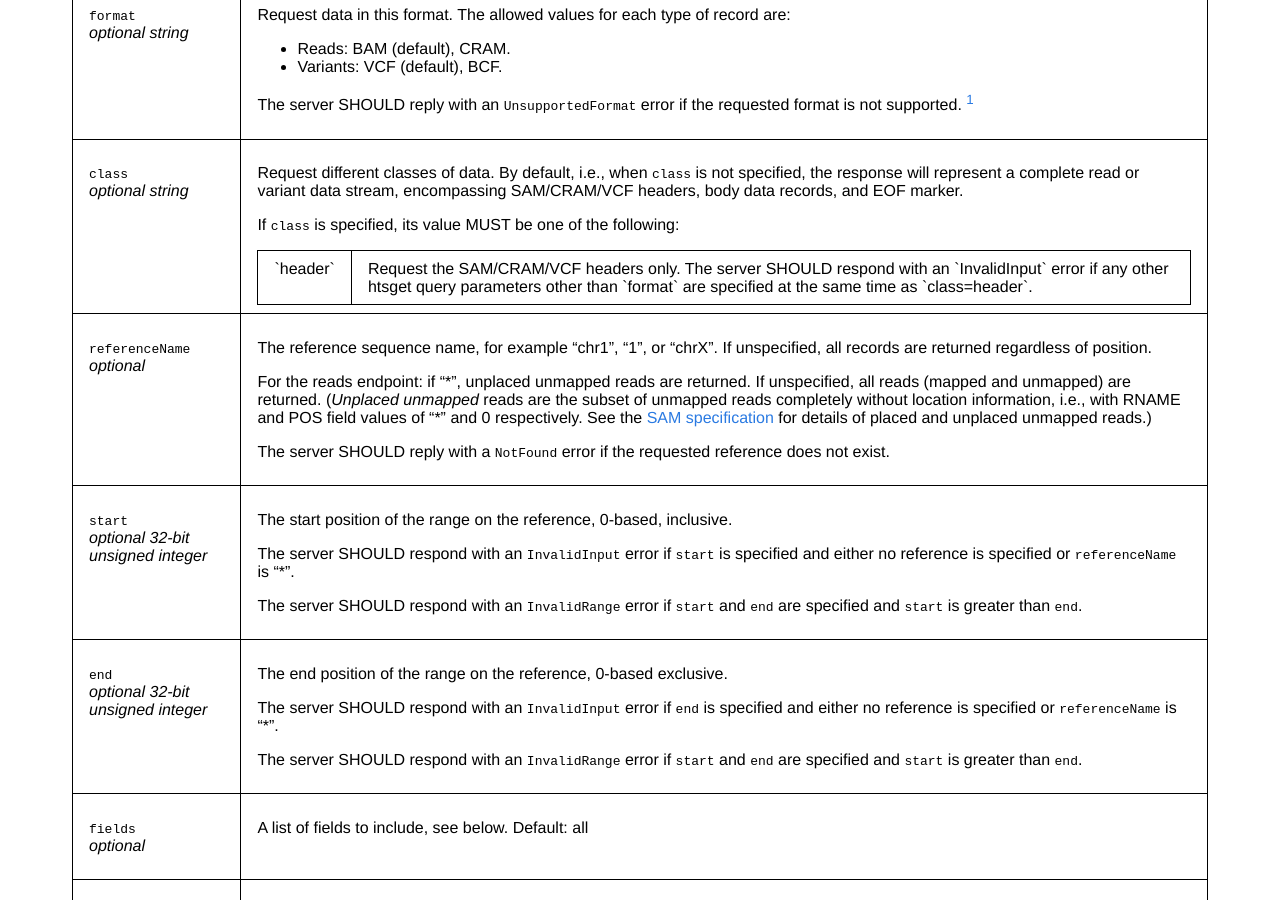
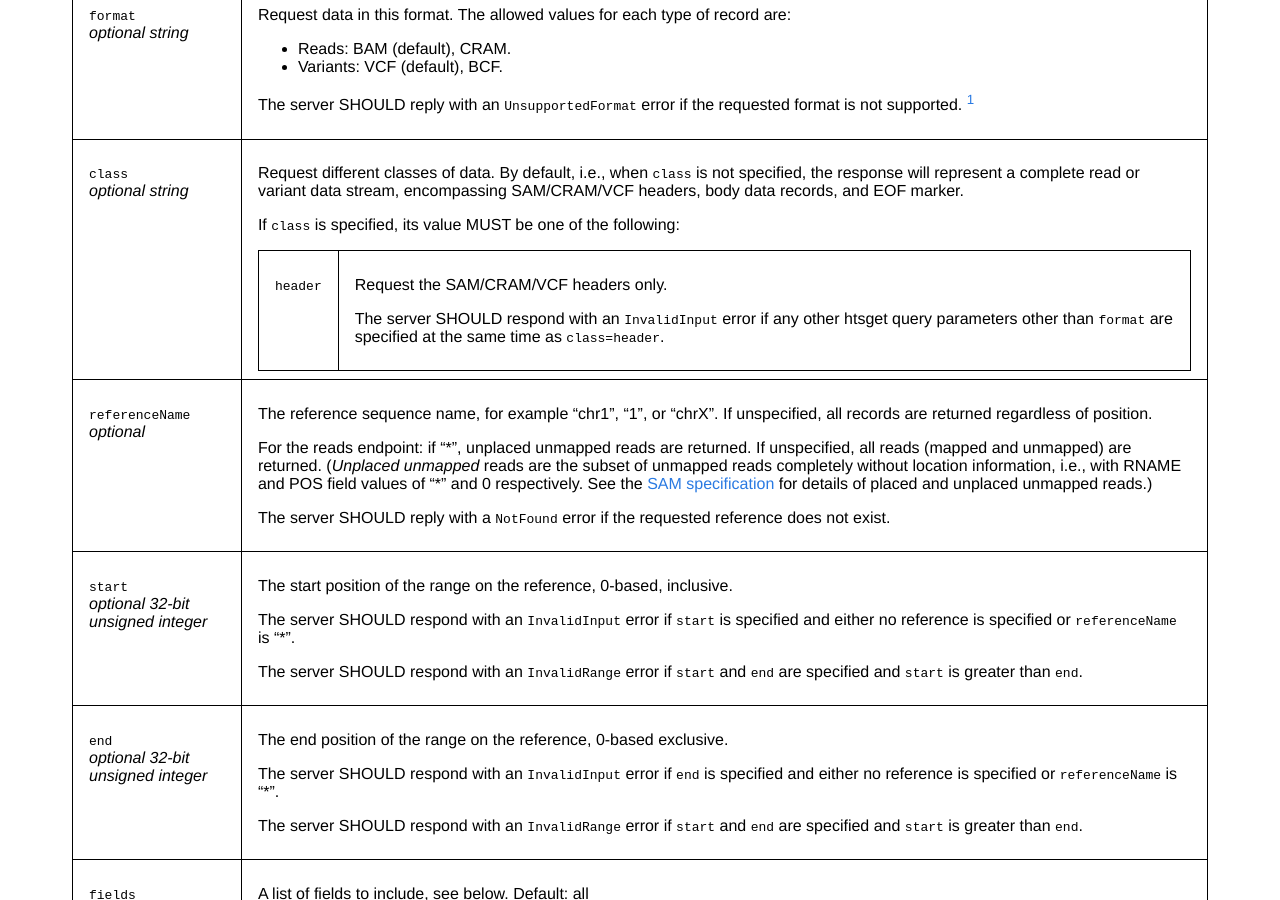
Before and after one commit to samtools/hts-specs, a Jekyll site: the page built from htsget.md, in a window 1280 px wide and 900 px high, scrolled down 2864 px. Built offline with Jekyll 4.4.1, drawn with Linux system fonts in a browser that asks for light colours.

Commit message:
Format subtable on gh-pages [minor]

```diff
--- a/htsget.md
+++ b/htsget.md
@@ -179,7 +179,7 @@ By default, i.e., when `class` is not specified, the response will represent a c
 
 If `class` is specified, its value MUST be one of the following:
 <table>
-<tr><td>
+<tr markdown="block"><td>
 
 `header`
 </td><td>
```
